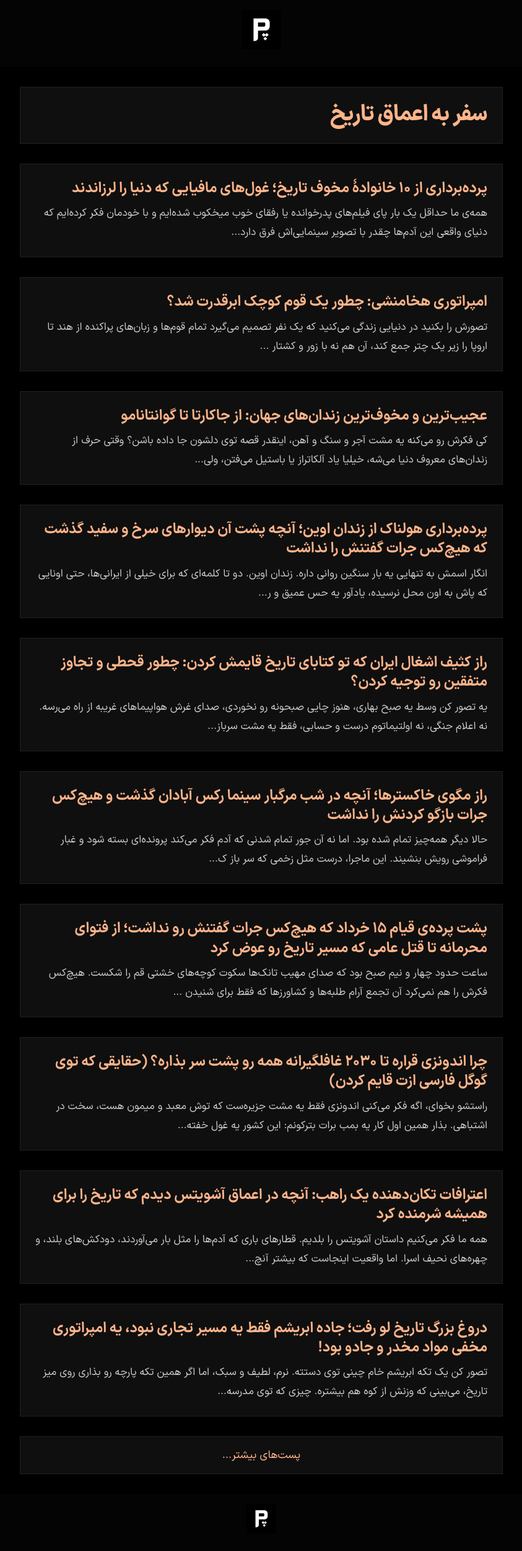
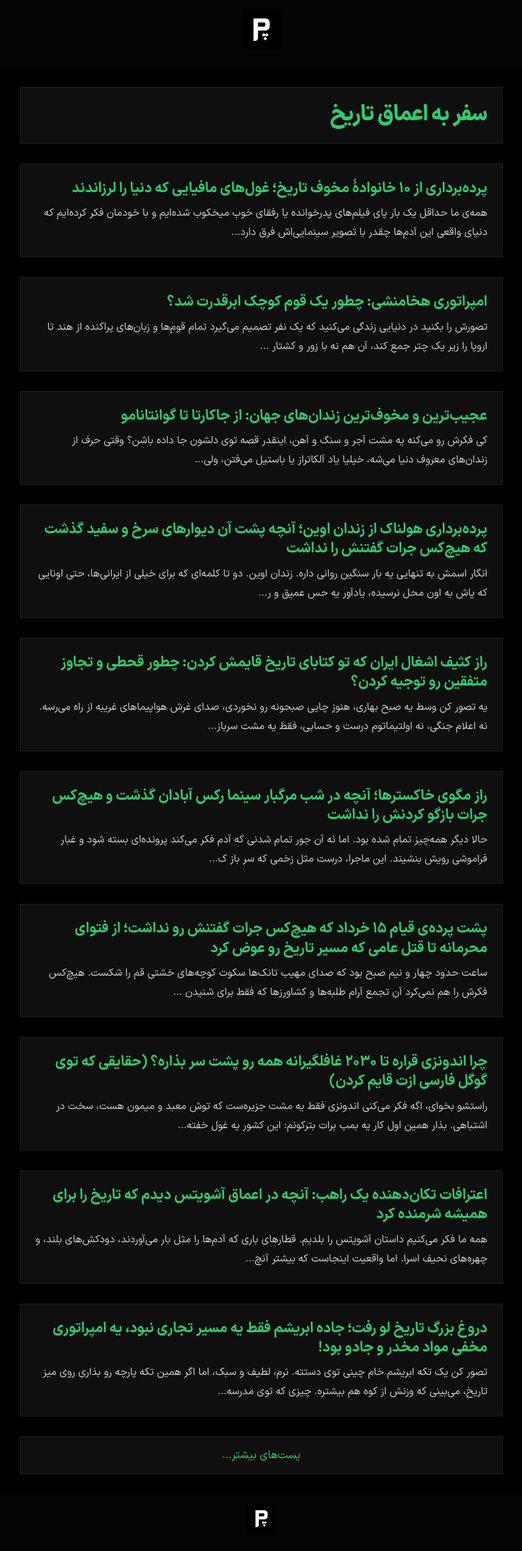
Before and after one commit to darkblog/darkblog.github.io, a Jekyll site: the page built from index.html, in a window 1280 px wide. Shown: the whole page at 62% size, without its empty margins (218-1061 px from the left). Built offline with Jekyll 4.4.1, drawn with Linux system fonts in a browser that asks for light colours.

Commit message:
Update default.html

```diff
--- a/_layouts/default.html
+++ b/_layouts/default.html
@@ -22,7 +22,7 @@
     <style>
         @font-face {
             font-family: 'Vazir';
-            src: url("/blog.woff2") format("woff2");
+            src: url("https://www.pasgah.org/blog.woff2") format("woff2");
             font-weight: 100 1000;
             font-display: swap;
             font-style: normal;
@@ -39,12 +39,13 @@
             --text: #ffffff;
             --text-light: #cccccc;
             --text-accent: #ffb48a;
+            --text-green: #2ecc71;
             --border: #333333;
             --accent: #ffffff;
             --card-bg: #080808;
             --more-card-bg: #0f0f0f;
             --more-card-border: rgba(255, 255, 255, 0.07);
-            --more-card-hover-border: rgba(255, 180, 138, 0.5);
+            --more-card-hover-border: rgba(46, 204, 113, 0.5);
             --header-footer-bg: #040404;
             --blockquote-bg: #111111;
             --table-header-bg: #1a1a1a;
@@ -56,7 +57,7 @@
             --line-height: 1.85;
             --font-size-lg: 1.15rem;
             --font-size-xl: 1.4rem;
-            --focus-ring: 0 0 0 2px var(--text-accent);
+            --focus-ring: 0 0 0 2px var(--text-green);
             color-scheme: dark;
         }
         html {
@@ -120,7 +121,7 @@
             font-size: 1.45rem;
             font-weight: 700;
             line-height: 1.35;
-            color: var(--text-accent);
+            color: var(--text-green);
             margin-block-end: 0.5rem;
         }
         .post-excerpt {
@@ -133,7 +134,7 @@
             font-size: 2.2rem;
             font-weight: 800;
             line-height: 1.2;
-            color: var(--text-accent);
+            color: var(--text-green);
             margin-block-end: 0;
             padding-block-end: 0;
             letter-spacing: -0.02em;
@@ -157,7 +158,7 @@
             width: 100%;
             padding: 1rem;
             background: var(--more-card-bg);
-            color: var(--text-accent);
+            color: var(--text-green);
             border: 1px solid var(--more-card-border);
             border-radius: 0;
             font-size: 1.1rem;
@@ -189,7 +190,7 @@
             font-family: var(--font-primary);
         }
         .breadcrumb-link:hover {
-            color: var(--text-accent);
+            color: var(--text-green);
         }
         .breadcrumb-link svg {
             width: 1.2rem;
@@ -244,11 +245,11 @@
             color: var(--text-light);
         }
         .article-content a {
-            color: var(--text-accent);
+            color: var(--text-green);
             text-decoration: none;
             font-weight: 500;
             word-break: break-word;
-            background-image: linear-gradient(var(--text-accent), var(--text-accent));
+            background-image: linear-gradient(var(--text-green), var(--text-green));
             background-size: 100% 1px;
             background-position: 0 100%;
             background-repeat: no-repeat;
@@ -277,7 +278,7 @@
             display: inline-block;
             width: 0.4rem;
             height: 0.4rem;
-            background-color: var(--text-accent);
+            background-color: var(--text-green);
             margin-inline-end: 0.75rem;
             margin-block-start: 0.65em;
             flex-shrink: 0;
@@ -290,14 +291,14 @@
         }
         .article-content ol li::before {
             content: counter(list-counter) ". ";
-            color: var(--text-accent);
+            color: var(--text-green);
             font-weight: 500;
             margin-inline-end: 0.5rem;
             white-space: pre;
             margin-block-start: 0.05em;
         }
         .article-content blockquote {
-            border-inline-start: 3px solid var(--text-accent);
+            border-inline-start: 3px solid var(--text-green);
             padding: 1rem 1.5rem;
             margin-block: 1.5rem;
             background: var(--blockquote-bg);
```
